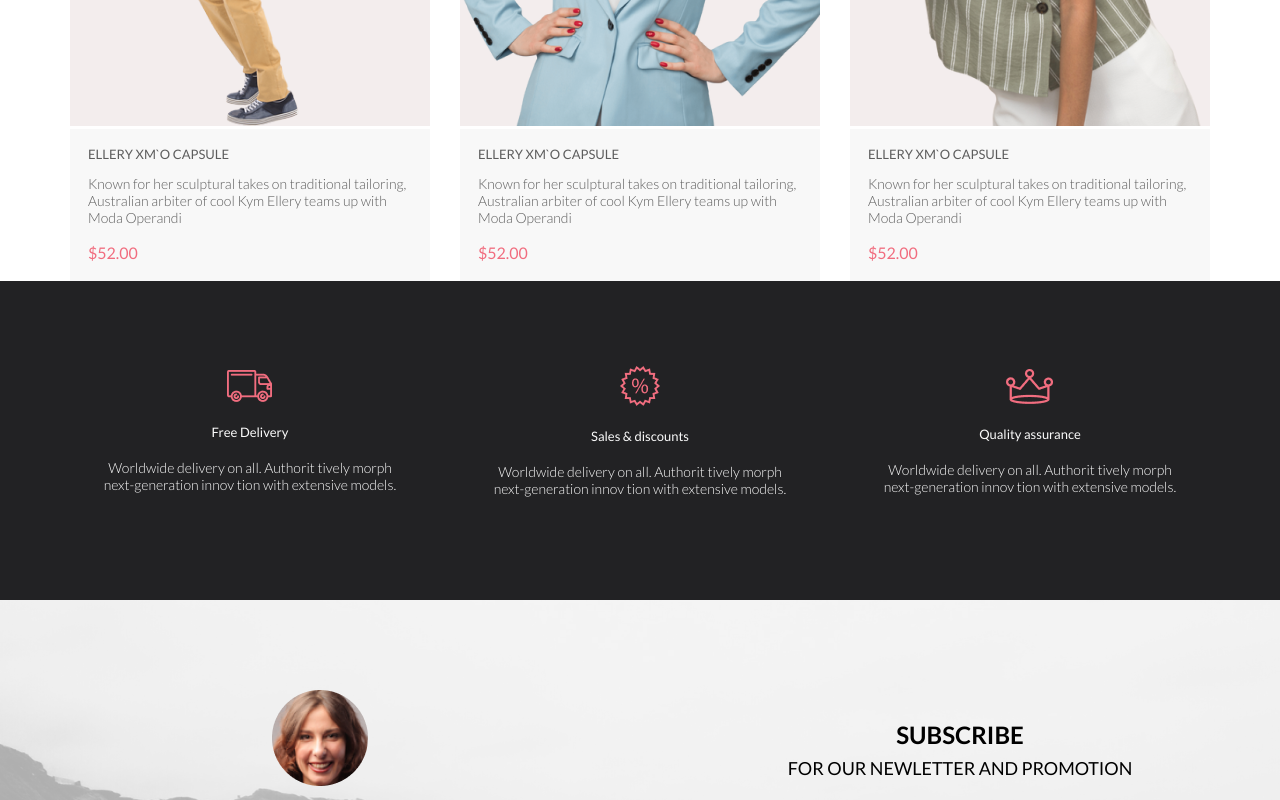
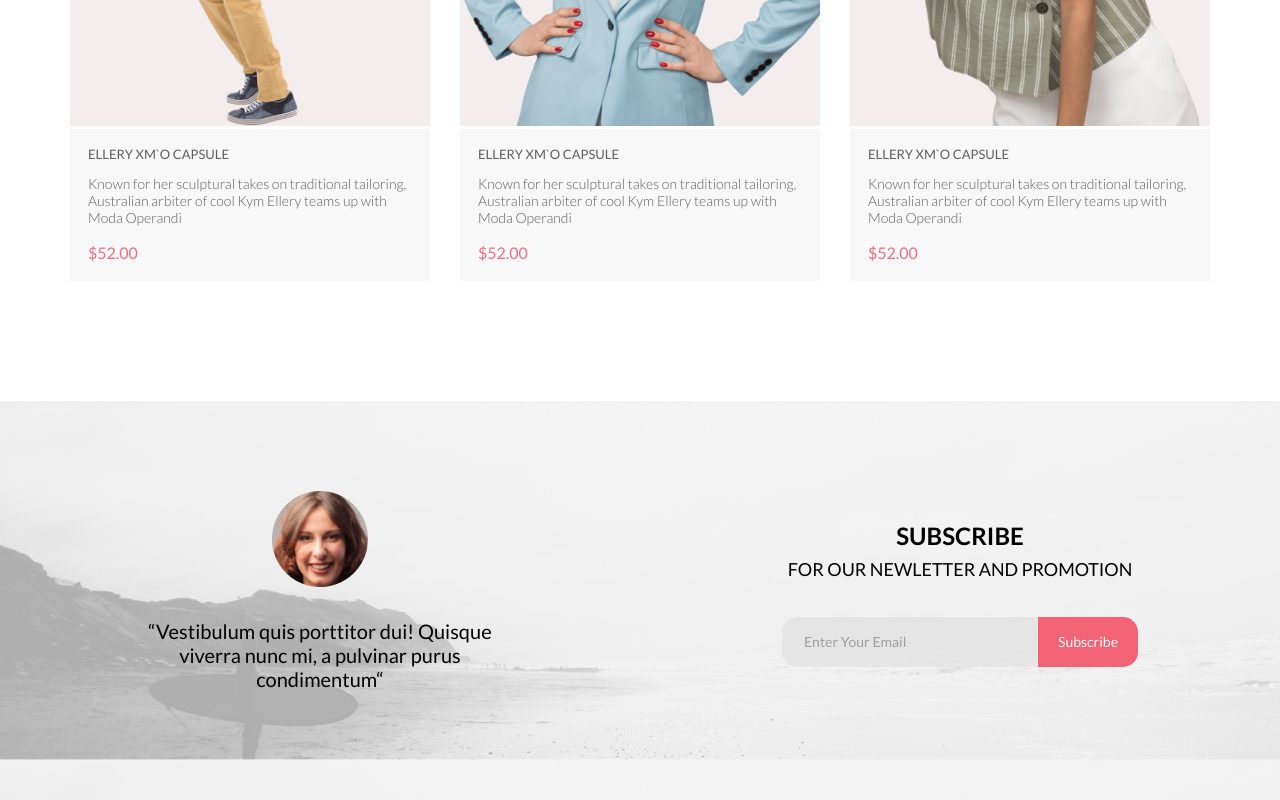
Before and after one commit to alexspi/profverstka, a plain HTML site: page produkt.html in a window 1280 px wide. Shown: the part 2003-2803 px from the top of the page. Drawn offline with Linux system fonts and the light colour scheme; files whose address does not match are found by name.

Commit message:
Правки produkt

```diff
--- a/css/style.css
+++ b/css/style.css
@@ -448,7 +448,9 @@
     opacity: 1;
     transform: scale(1);
 }
-
+ .rel-prod{
+    margin-bottom: 120px;
+}
 #fetured .header-fetured {
     margin: auto;
     padding-bottom: 40px;
--- a/produkt.html
+++ b/produkt.html
@@ -114,7 +114,7 @@
             </form>
         </div>
     </section>
-    <section id="fetured">
+    <section id="fetured" class="rel-prod">
         <div class="container flex">
             <div class="flex m15">
                 <div class="fetured-item">
@@ -156,42 +156,7 @@
             </div>
         </div>
     </section>
-    <section id="info">
-        <div class="container">
-            <div class="flex m15">
-                <div class="info-item row3">
-                    <figure> <img alt="супер" class="img-fluid" src="image/bibi.png">
-                        <figcaption>
-                            <div class="anons">
-                                <p class="title">Free Delivery</p>
-                                <p>Worldwide delivery on all. Authorit tively morph next-generation innov tion with extensive models.</p>
-                            </div>
-                        </figcaption>
-                    </figure>
-                </div>
-                <div class="info-item row3">
-                    <figure> <img alt="супер" class="img-fluid" src="image/sale.png">
-                        <figcaption>
-                            <div class="anons">
-                                <p class="title">Sales & discounts</p>
-                                <p>Worldwide delivery on all. Authorit tively morph next-generation innov tion with extensive models.</p>
-                            </div>
-                        </figcaption>
-                    </figure>
-                </div>
-                <div class="info-item row3">
-                    <figure> <img alt="супер" class="img-fluid" src="image/king.png">
-                        <figcaption>
-                            <div class="anons">
-                                <p class="title">Quality assurance</p>
-                                <p>Worldwide delivery on all. Authorit tively morph next-generation innov tion with extensive models.</p>
-                            </div>
-                        </figcaption>
-                    </figure>
-                </div>
-            </div>
-        </div>
-    </section>
+
     <section id="sabscribe" style="background-image: url('image/subscribe.png'); background-size: 100%">
         <div class="flex reviews">
             <figure> <img alt="супер" class="img-fluid" src="image/grimza.png">
```
Also changed, not shown: 1 other file.
